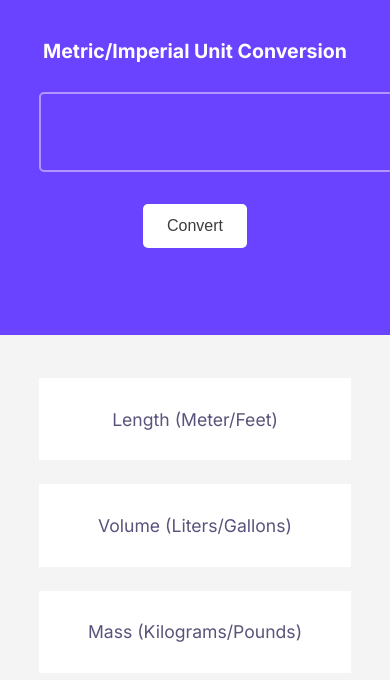
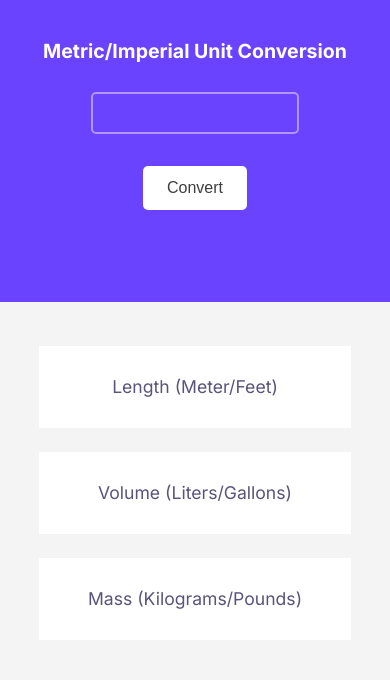
Before and after one commit to imolaszabo/unit-converter, a plain HTML site: page index.html in a window 390 px wide. Drawn offline with Linux system fonts and the light colour scheme; a web font is replaced by a local one.

Commit message:
Update index.css
Had to fix inout overflow issue on mobile, styling fixed

```diff
--- a/index.css
+++ b/index.css
@@ -37,14 +37,15 @@ header > div > button {
 }
 
 header > div > input {
-    font-size: 4rem;
-    width: 10ch;
+    font-size: clamp(1.5rem, 8vw, 3rem);
+    width: 100%;
+    max-width: 12ch;
     text-align: center;
-    margin-left: auto;
-    margin-right: auto;
+    margin: 1rem auto;
     font-weight: 600;
     color: white;
     border: 2px solid #B295FF;
+    box-sizing: border-box;
 }
 
 header > div > button {
```
